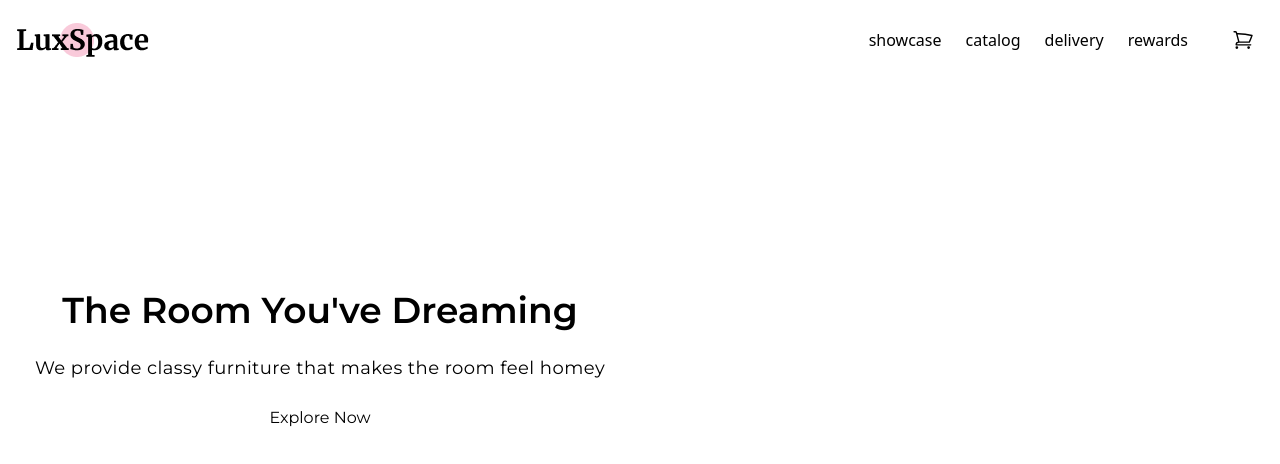
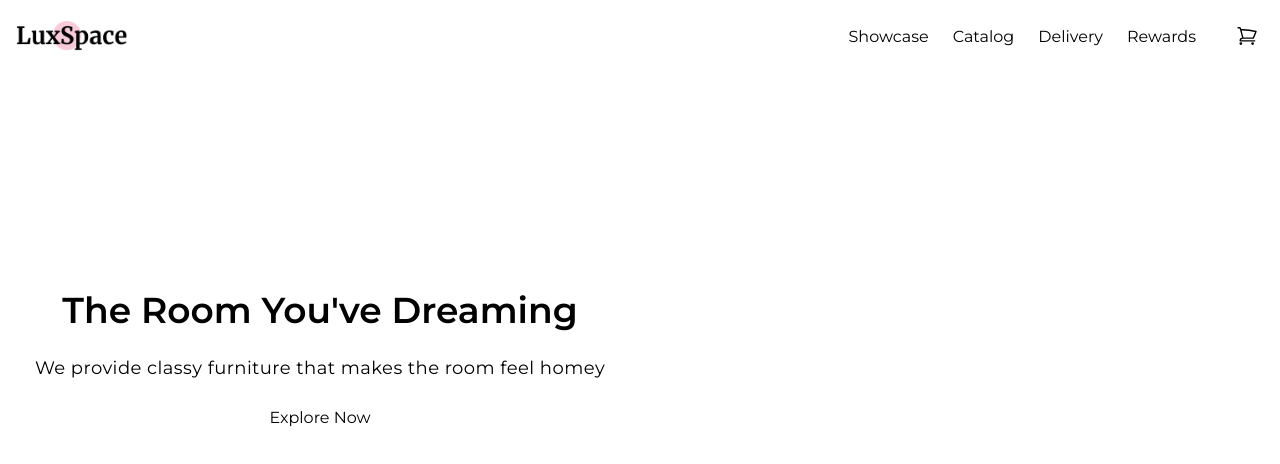
Before and after one commit to SarahAyuNanda/ecommerce-luxspace-app, a React (Create React App) app: page / in a window 1280 px wide. Shown: the top 464 px of the page. Built offline with nearby package versions, Linux system fonts and the light colour scheme.

Commit message:
fix: change translation key and add font style

```diff
--- a/src/components/Header/Controller/index.tsx
+++ b/src/components/Header/Controller/index.tsx
@@ -9,10 +9,10 @@ const HeaderController = () => {
   const [isShowMenu, setIsShowMenu] = useState(false)
 
   const translation = useMemo(() => ({
-    showcase: t('showcase'),
-    catalog: t('catalog'),
-    delivery: t('delivery'),
-    rewards: t('rewards'),
+    showcase: t('SHOWCASE'),
+    catalog: t('CATALOG'),
+    delivery: t('DELIVERY'),
+    rewards: t('REWARDS'),
   }), [t])
 
   // -------------------- CONSTRUCT DATA --------------------
--- a/src/components/Header/View/index.tsx
+++ b/src/components/Header/View/index.tsx
@@ -12,7 +12,7 @@ const HeaderView = () => {
         <div className='flex flex-row justify-between items-center'>
           {/* -------------------- LOGO -------------------- */}
           <div className='flex items-center w-1/2'>
-            <a href='/' className=''>
+            <a href='/' className='w-28'>
               <img src={LuxSpaceLogo} alt='Luxspace | Fulfill your house with beautiful furniture' />
             </a>
           </div>
@@ -34,7 +34,7 @@ const HeaderView = () => {
               </li>
 
               {/* -------------------- CART MENU -------------------- */}
-              <li className='ml-6 p-1 rounded-full ease-in-out duration-300 hover:bg-gray-100 active:bg-gray-100'>
+              <li className='ml-6 rounded-full ease-in-out duration-300 hover:bg-gray-100 active:bg-gray-100'>
                 <a href='cart' id='cart-menu' className='flex items-center justify-center w-8 h-8'>
                   <svg xmlns='http://www.w3.org/2000/svg' fill='none' strokeWidth='1.5' stroke='currentColor' viewBox='0 0 26 24' className='w-6 h-6'>
                     <path strokeLinecap='round' strokeLinejoin='round' d='M2.25 3h1.386c.51 0 .955.343 1.087.835l.383 1.437M7.5 14.25a3 3 0 00-3 3h15.75m-12.75-3h11.218c1.121-2.3 2.1-4.684 2.924-7.138a60.114 60.114 0 00-16.536-1.84M7.5 14.25L5.106 5.272M6 20.25a.75.75 0 11-1.5 0 .75.75 0 011.5 0zm12.75 0a.75.75 0 11-1.5 0 .75.75 0 011.5 0z' />
--- a/src/components/NavigationBar/View/index.tsx
+++ b/src/components/NavigationBar/View/index.tsx
@@ -6,7 +6,7 @@ const NavigationBarView = ({ data }: INavigationBarProps) => {
       <ul id='menu' className='fixed bg-white inset-0 flex flex-col invisible items-center justify-center opacity-0 md:visible md:flex-row md:bg-transparent md:relative md:opacity-100 md:flex md:items-center'>
         {data.map(item => (
           <li key={item.label} className='mx-3 py-6 md:py-0'>
-            <a href={item.link} className='hover:text-gray-600 ease-in-out duration-150'>
+            <a href={item.link} className='hover:text-gray-600 ease-in-out duration-150 font-montserrat'>
               {item.label}
             </a>
           </li>
--- a/src/components/Sidemenu/View/index.tsx
+++ b/src/components/Sidemenu/View/index.tsx
@@ -21,7 +21,7 @@ const SidemenuView = ({ isOpen = false, data, onClose }: ISidemenuProps) => {
         <div className='flex flex-col justify-start items-start w-full mt-8 border-gray-600'>
           {data.map(item => (
             <button key={item.label} className='w-full focus:outline-none hover:bg-orchid-pink hover:text-white rounded ease-in-out duration-150'>
-              <a href={item.link} className='flex justify-start items-start flex-row gap-5 p-3'>
+              <a href={item.link} className='flex justify-start items-start flex-row gap-5 p-3 font-montserrat'>
                 {item.icon}
                 <p>{item.label}</p>
               </a>
```
